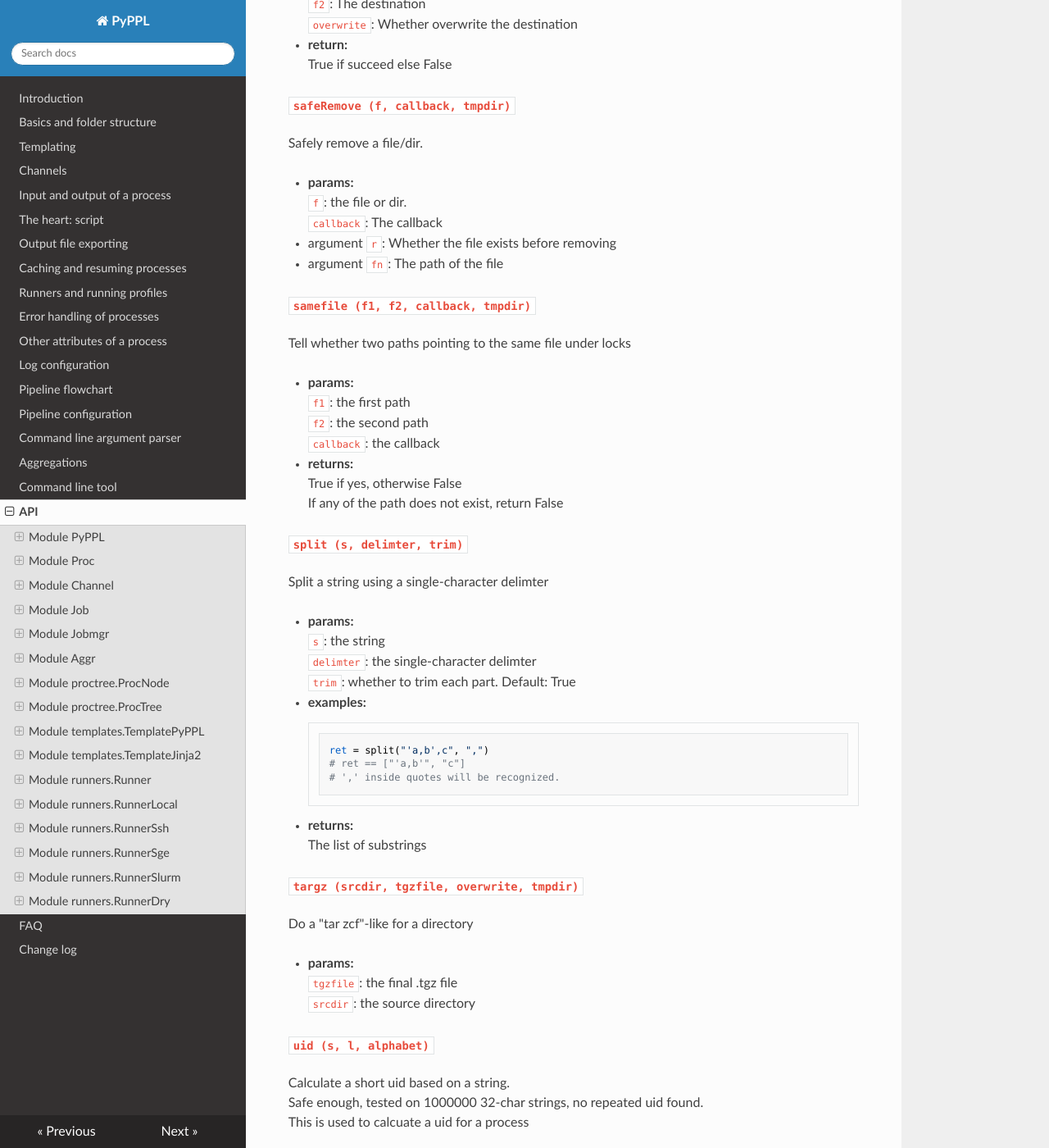
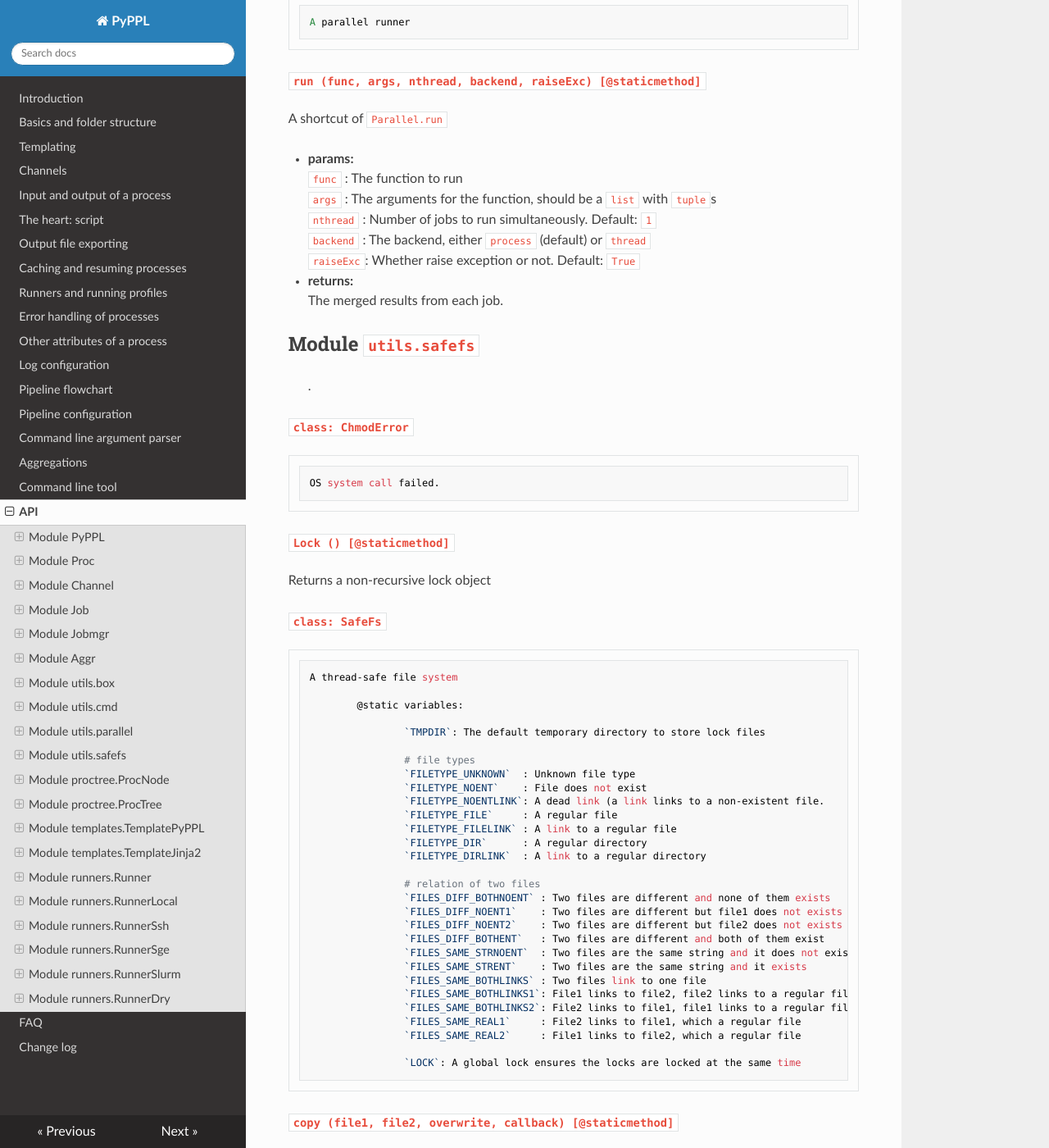
Before and after one commit to pwwang/pipen, an MkDocs documentation site: the page built from docs/api.md, in a window 1280 px wide and 1400 px high, scrolled down 30901 px. Shown: the whole window at 82% size. Built offline with MkDocs 1.6.1, drawn with Linux system fonts in a browser that asks for light colours; nearby versions of some CDN libraries; old or Windows-style settings are respelled for this version of MkDocs; some of the changed text lies outside the part shown.

Commit message:
Update docs.

````diff
--- a/docs/api.md
+++ b/docs/api.md
@@ -946,7 +948,55 @@ when the shared function is on.
 #### `on (self, *names) `
 
 
-## Module `Parameter`
+## Module `flowchart.Flowchart`
+> Draw flowchart for pipelines
+
+	@static variables:
+		`THEMES`: predefined themes
+
+
+#### `__init__ (self, fcfile, dotfile) `
+
+The constructor
+
+- **params:**
+`fcfile`: The flowchart file. Default: `path.splitext(sys.argv[0])[0] + '.pyppl.svg'`
+`dotfile`: The dot file. Default: `path.splitext(sys.argv[0])[0] + '.pyppl.dot'`
+
+#### `_assemble (self) `
+
+Assemble the graph for printing and rendering
+
+#### `addLink (self, node1, node2) `
+
+Add a link to the chart
+
+- **params:**
+`node1`: The first node.
+`node2`: The second node.
+
+#### `addNode (self, node, role) `
+
+Add a node to the chart
+
+- **params:**
+`node`: The node
+`role`: Is it a starting node, an ending node or None. Default: None.
+
+#### `generate (self) `
+
+Generate the dot file and graph file.
+
+#### `setTheme (self, theme, base) `
+
+Set the theme to be used
+
+- **params:**
+`theme`: The theme, could be the key of Flowchart.THEMES or a dict of a theme definition.
+`base` : The base theme to be based on you pass custom theme
+
+
+## Module `parameters.Parameter`
 > The class for a single parameter
 
 
@@ -1094,6 +1144,10 @@ Parse the arguments from `sys.argv`
 > A customized logger for pyppl
 
 
+#### `class: Box`
+```
+Allow dot operation for OrderedDict
+```
 #### `class: LoggerThemeError`
 ```
 Theme errors for logger
@@ -1160,55 +1214,10 @@ The logger
 > A set of utitities for PyPPL
 
 
-#### `class: OrderedDict`
-```
-Dictionary that remembers insertion order
-```
-#### `class: Parallel`
-```
-
-```
-#### `class: ProcessPoolExecutor`
-```
-
-```
-#### `class: ThreadPoolExecutor`
-```
-
-```
-#### `_cp (f1, f2) `
-
-Copy a file or a directory
-
-- **params:**
-`f1`: The source
-`f2`: The destination
-
-#### `_link (f1, f2) `
-
-Create a symbolic link for the given file
-
-- **params:**
-`f1`: The source
-`f2`: The destination
-
-#### `_lockfile (f, real, tmpdir) `
-
-Get the path of lockfile of a file
-
-- **params:**
-`f`: The file
-
-- **returns:**
-The path of the lock file
-
-#### `_rm (fn) `
-
-Remove an entry
-
-- **params:**
-`fn`: The path of the entry
-
+#### `class: Box`
+```
+Allow dot operation for OrderedDict
+```
 #### `alwaysList (data) `
 
 Convert a string or a list with element
@@ -1241,16 +1248,6 @@ Briefly show an integer list, combine the continuous numbers.
 
 - **returns:**
 The string to show for the briefed list.
-
-#### `chmodX (thefile) `
-
-Convert script file to executable or add extract shebang to cmd line
-
-- **params:**
-`thefile`: the script file
-
-- **returns:**
-A list with or without the path of the interpreter as the first element and the script file as the last element
 
 #### `dictUpdate (origDict, newDict) `
 
@@ -1271,52 +1268,6 @@ dictUpdate(od2, nd)
 # od2 == {"a": {"b": {"c": 1, "d": 2}}}
 ```
 
-#### `dirmtime (d) `
-
-Calculate the mtime for a directory.
-Should be the max mtime of all files in it.
-
-- **params:**
-`d`:  the directory
-
-- **returns:**
-The mtime.
-
-#### `dumbPopen (cmd, shell) `
-
-A dumb Popen (no stdout and stderr)
-
-- **params:**
-`cmd`: The command for `Popen`
-`shell`: The shell argument for `Popen`
-
-- **returns:**
-The process object
-
-#### `fileExists (f, callback, tmpdir) `
-
-Tell whether a path exists under a lock
-
-- **params:**
-`f`: the path
-`callback`: the callback
-- arguments: whether the file exists and the path of the file
-`tmpdir`: The tmpdir to save the lock file
-
-- **returns:**
-True if yes, otherwise False
-If any of the path does not exist, return False
-
-#### `filesig (fn, dirsig) `
-
-Calculate a signature for a file according to its path and mtime
-
-- **params:**
-`fn`: the file
-
-- **returns:**
-The md5 deigested signature.
-
 #### `filter (func, vec) `
 
 Python2 and Python3 compatible filter
@@ -1352,14 +1301,6 @@ Try to get the source first, if failed, try to get its name, otherwise return No
 - **returns:**
 The signature
 
-#### `gz (srcfile, gzfile, overwrite, tmpdir) `
-
-Do a "gzip"-like for a file
-
-- **params:**
-`gzfile`:  the final .gz file
-`srcfile`: the source file
-
 #### `map (func, vec) `
 
 Python2 and Python3 compatible map
@@ -1391,75 +1332,6 @@ Python2 and Python3 compatible reduce
 
 - **returns:**
 The reduced value
-
-#### `safeCopy (f1, f2, callback, overwrite, tmpdir) `
-
-Safe copy
-
-- **params:**
-`src`: The source file
-`dst`: The dist file
-`callback`: The callback (r, f1, f2)
-`overwrite`: Overwrite target file?
-`tmpdir`: Tmpdir for lock file
-
-#### `safeLink (f1, f2, callback, overwrite, tmpdir) `
-
-Safe link
-
-- **params:**
-`src`: The source file
-`dst`: The dist file
-`callback`: The callback (r, f1, f2)
-`overwrite`: Overwrite target file?
-`tmpdir`: Tmpdir for lock file
-
-#### `safeMove (f1, f2, callback, overwrite, tmpdir) `
-
-Move a file/dir
-
-- **params:**
-`src`: The source file
-`dst`: The destination
-`overwrite`: Whether overwrite the destination
-
-- **return:**
-True if succeed else False
-
-#### `safeMoveWithLink (f1, f2, callback, overwrite, tmpdir) `
-
-Move a file/dir and leave a link the source file with locks
-
-- **params:**
-`f1`: The source file
-`f2`: The destination
-`overwrite`: Whether overwrite the destination
-
-- **return:**
-True if succeed else False
-
-#### `safeRemove (f, callback, tmpdir) `
-
-Safely remove a file/dir.
-
-- **params:**
-`f`: the file or dir.
-`callback`: The callback
-- argument `r`: Whether the file exists before removing
-- argument `fn`: The path of the file
-
-#### `samefile (f1, f2, callback, tmpdir) `
-
-Tell whether two paths pointing to the same file under locks
-
-- **params:**
-`f1`: the first path
-`f2`: the second path
-`callback`: the callback
-
-- **returns:**
-True if yes, otherwise False
-If any of the path does not exist, return False
 
 #### `split (s, delimter, trim) `
 
@@ -1480,14 +1352,6 @@ ret = split("'a,b',c", ",")
 - **returns:**
 The list of substrings
 
-#### `targz (srcdir, tgzfile, overwrite, tmpdir) `
-
-Do a "tar zcf"-like for a directory
-
-- **params:**
-`tgzfile`: the final .tgz file
-`srcdir`:  the source directory
-
 #### `uid (s, l, alphabet) `
 
 Calculate a short uid based on a string.
@@ -1502,22 +1366,6 @@ This is used to calcuate a uid for a process
 - **returns:**
 The uid
 
-#### `ungz (gzfile, dstfile, overwrite, tmpdir) `
-
-Do a "gunzip"-like for a .gz file
-
-- **params:**
-`gzfile`:  the .gz file
-`dstfile`: the extracted file
-
-#### `untargz (tgzfile, dstdir, overwrite, tmpdir) `
-
-Do a "tar zxf"-like for .tgz file
-
-- **params:**
-`tgzfile`:  the .tgz file
-`dstdir`: which directory to extract the file to
-
 #### `varname (maxline, incldot) `
 
 Get the variable name for ini
@@ -1528,6 +1376,229 @@ Get the variable name for ini
 
 - **returns:**
 The variable name
+
+
+## Module `utils.box`
+> .
+
+#### `class: Box`
+```
+Allow dot operation for OrderedDict
+```
+#### `class: OrderedDict`
+```
+Dictionary that remembers insertion order
+```
+
+## Module `utils.cmd`
+> .
+
+#### `class: Box`
+```
+Allow dot operation for OrderedDict
+```
+#### `class: Cmd`
+```
+A command (subprocess) wapper
+```
+#### `asStr (s, encoding) [@staticmethod]`
+
+Convert everything (str, unicode, bytes) to str with python2, python3 compatiblity
+
+#### `run (cmd, bg, raiseExc, **kwargs) [@staticmethod]`
+
+A shortcut of `Command.run`
+To chain another command, you can do:
+`run('seq 1 3', bg = True).pipe('grep 1')`
+
+- **params:**
+`cmd`     : The command, could be a string or a list
+`bg`      : Run in background or not. Default: `False`
+- If it is `True`, `rc` and `stdout/stderr` will be default (no value retrieved).
+`raiseExc`: raise the expcetion or not
+`**kwargs`: other arguments for `Popen`
+
+- **returns:**
+The `Command` instance
+
+
+## Module `utils.parallel`
+> .
+
+#### `class: Parallel`
+```
+A parallel runner
+```
+#### `run (func, args, nthread, backend, raiseExc) [@staticmethod]`
+
+A shortcut of `Parallel.run`
+
+- **params:**
+`func`    : The function to run
+`args`    : The arguments for the function, should be a `list` with `tuple`s
+`nthread` : Number of jobs to run simultaneously. Default: `1`
+`backend` : The backend, either `process` (default) or `thread`
+`raiseExc`: Whether raise exception or not. Default: `True`
+
+- **returns:**
+The merged results from each job.
+
+
+## Module `utils.safefs`
+> .
+
+#### `class: ChmodError`
+```
+OS system call failed.
+```
+#### `Lock () [@staticmethod]`
+
+Returns a non-recursive lock object
+
+#### `class: SafeFs`
+```
+A thread-safe file system
+
+	@static variables:
+
+		`TMPDIR`: The default temporary directory to store lock files
+
+		# file types
+		`FILETYPE_UNKNOWN`  : Unknown file type
+		`FILETYPE_NOENT`    : File does not exist
+		`FILETYPE_NOENTLINK`: A dead link (a link links to a non-existent file.
+		`FILETYPE_FILE`     : A regular file
+		`FILETYPE_FILELINK` : A link to a regular file
+		`FILETYPE_DIR`      : A regular directory
+		`FILETYPE_DIRLINK`  : A link to a regular directory
+
+		# relation of two files
+		`FILES_DIFF_BOTHNOENT` : Two files are different and none of them exists
+		`FILES_DIFF_NOENT1`    : Two files are different but file1 does not exists
+		`FILES_DIFF_NOENT2`    : Two files are different but file2 does not exists
+		`FILES_DIFF_BOTHENT`   : Two files are different and both of them exist
+		`FILES_SAME_STRNOENT`  : Two files are the same string and it does not exist
+		`FILES_SAME_STRENT`    : Two files are the same string and it exists
+		`FILES_SAME_BOTHLINKS` : Two files link to one file
+		`FILES_SAME_BOTHLINKS1`: File1 links to file2, file2 links to a regular file
+		`FILES_SAME_BOTHLINKS2`: File2 links to file1, file1 links to a regular file
+		`FILES_SAME_REAL1`     : File2 links to file1, which a regular file
+		`FILES_SAME_REAL2`     : File1 links to file2, which a regular file
+
+		`LOCK`: A global lock ensures the locks are locked at the same time
+```
+#### `copy (file1, file2, overwrite, callback) [@staticmethod]`
+
+A shortcut of `SafeFs.copy`
+
+- **params:**
+`file1`    : File 1
+`file2`    : File 2
+`overwrite`: Whether overwrite file 2. Default: `True`
+`callback` : The callback. arguments:
+- `r` : Whether the file exists
+- `fs`: This instance
+
+- **returns:**
+`True` if succeed else `False`
+
+#### `exists (filepath, callback) [@staticmethod]`
+
+A shortcut of `SafeFs.exists`
+
+- **params:**
+`filepath`: The filepath
+`callback`: The callback. arguments:
+- `r` : Whether the file exists
+- `fs`: This instance
+
+- **returns:**
+`True` if the file exists else `False`
+
+#### `gz (file1, file2, overwrite, callback) [@staticmethod]`
+
+A shortcut of `SafeFs.gz`
+
+- **params:**
+`file1`    : File 1
+`file2`    : File 2
+`overwrite`: Whether overwrite file 2. Default: `True`
+`callback` : The callback. arguments:
+- `r` : Whether the file exists
+- `fs`: This instance
+
+- **returns:**
+`True` if succeed else `False`
+
+#### `link (file1, file2, overwrite, callback) [@staticmethod]`
+
+A shortcut of `SafeFs.link`
+
+- **params:**
+`file1`    : File 1
+`file2`    : File 2
+`overwrite`: Whether overwrite file 2. Default: `True`
+`callback` : The callback. arguments:
+- `r` : Whether the file exists
+- `fs`: This instance
+
+- **returns:**
+`True` if succeed else `False`
+
+#### `moveWithLink (file1, file2, overwrite, callback) [@staticmethod]`
+
+A shortcut of `SafeFs.moveWithLink`
+
+- **params:**
+`file1`    : File 1
+`file2`    : File 2
+`overwrite`: Whether overwrite file 2. Default: `True`
+`callback` : The callback. arguments:
+- `r` : Whether the file exists
+- `fs`: This instance
+
+- **returns:**
+`True` if succeed else `False`
+
+#### `osremove (file1, file2, overwrite, callback) `
+remove(path)
+
+Remove a file (same as unlink(path)).
+#### `readlink (file1, file2, overwrite, callback) `
+readlink(path) -> path
+
+Return a string representing the path to which the symbolic link points.
+#### `shmove (src, dst) [@staticmethod]`
+Recursively move a file or directory to another location. This is
+similar to the Unix "mv" command.
+
+If the destination is a directory or a symlink to a directory, the source
+is moved inside the directory. The destination path must not already
+exist.
+
+If the destination already exists but is not a directory, it may be
+overwritten depending on os.rename() semantics.
+
+If the destination is on our current filesystem, then rename() is used.
+Otherwise, src is copied to the destination and then removed.
+A lot more could be done here...  A look at a mv.c shows a lot of
+the issues this implementation glosses over.
+
+
+#### `ungz (file1, file2, overwrite, callback) [@staticmethod]`
+
+A shortcut of `SafeFs.ungz`
+
+- **params:**
+`file1`    : File 1
+`file2`    : File 2
+`overwrite`: Whether overwrite file 2. Default: `True`
+`callback` : The callback. arguments:
+- `r` : Whether the file exists
+- `fs`: This instance
+
+- **returns:**
+`True` if succeed else `False`
 
 
 ## Module `proctree.ProcNode`
@@ -1758,6 +1829,10 @@ Try to tell whether the job is still running.
 - **returns:**
 `True` if yes, otherwise `False`
 
+#### `kill (self) `
+
+Try to kill the running jobs if I am exiting
+
 #### `retry (self) `
 
 #### `run (self) `
@@ -1813,17 +1888,6 @@ Constructor
 `job`:    The job object
 `config`: The properties of the process
 
-#### `getpid (self) `
-
-Get the job identity and save it to job.pidfile
-
-#### `isRunning (self) `
-
-Tell whether the job is still running
-
-- **returns:**
-True if it is running else False
-
 
 ## Module `runners.RunnerSlurm`
 > The slurm runner
@@ -1837,17 +1901,6 @@ Constructor
 `job`:    The job object
 `config`: The properties of the process
 
-#### `getpid (self) `
-
-Get the job identity and save it to job.pidfile
-
-#### `isRunning (self) `
-
-Tell whether the job is still running
-
-- **returns:**
-True if it is running else False
-
 
 ## Module `runners.RunnerDry`
 > The dry runner
````
Also changed, not shown: other parts of docs/api.md (+4 -6 lines), api.py (+9 -4 lines), docs/basic-concepts-and-directory-structure.md (+0 -2 lines).
